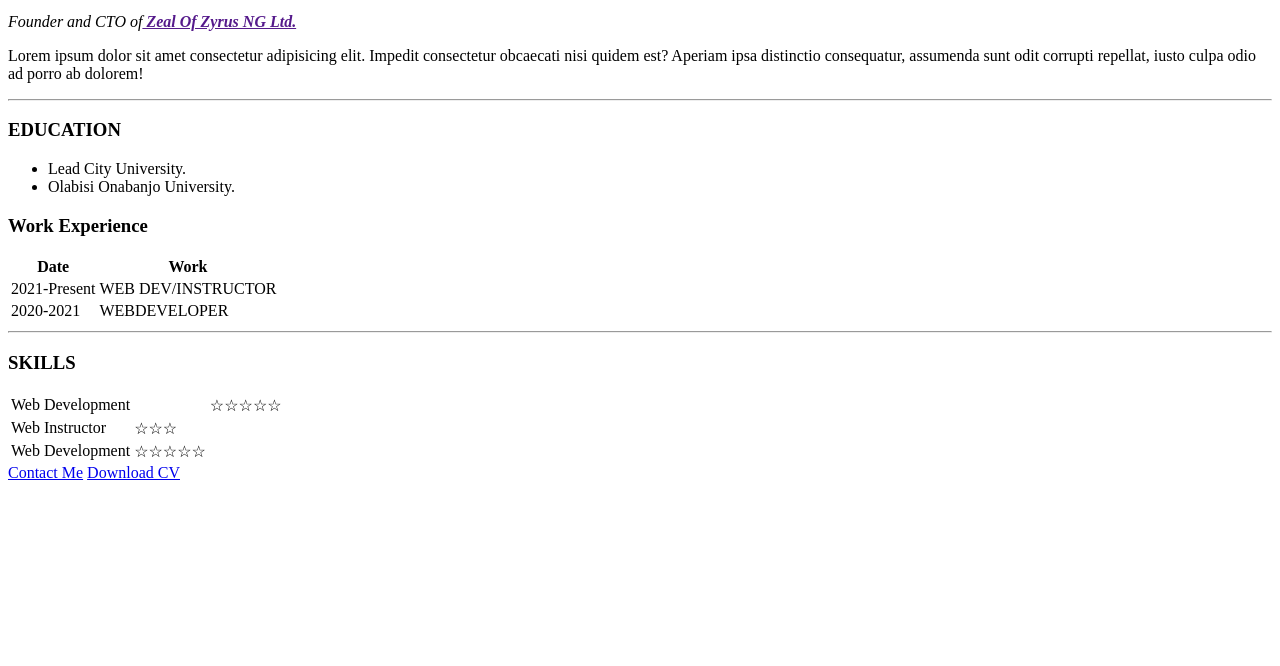
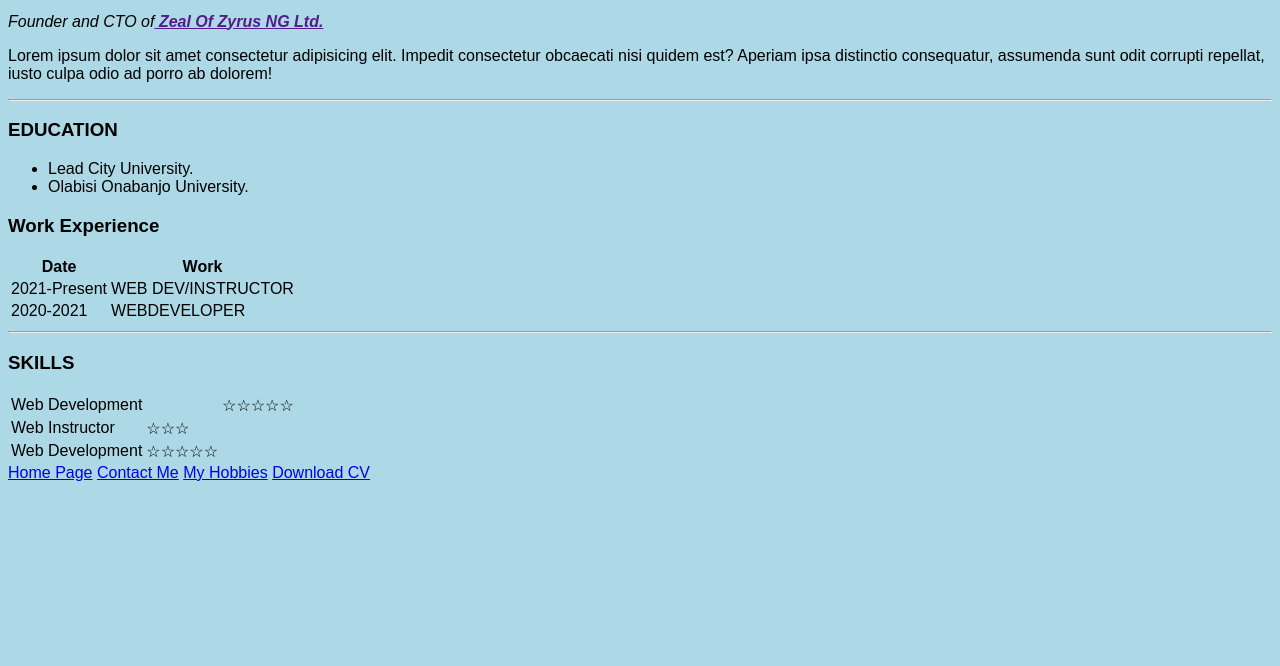
Before and after one commit to Dazeal/My-CV, a plain HTML site: page index.html in a window 1280 px wide. Shown: the part 134-800 px from the top of the page. Drawn offline with Linux system fonts and the light colour scheme.

Commit message:
Update index.html

```diff
--- a/index.html
+++ b/index.html
@@ -5,6 +5,11 @@
     <meta http-equiv="X-UA-Compatible" content="IE=edge">
     <meta name="viewport" content="width=device-width, initial-scale=1.0">
     <title>MY CV</title>
+<style>
+body{
+Background-color:lightblue;
+font-family:sans-serif;
+</style>
 </head>
 <body>
  <table>
@@ -55,7 +60,9 @@
 <td>&#9734;&#9734;&#9734;&#9734;&#9734;</td>
 </tr>
 </table>
+<a href="html-project.html">Home Page</a>
 <a href="contact.html">Contact Me</a>
+<a href="myhobbies.html">My Hobbies</a>
 <a href="CVmine.docx.docx"
 target="download">Download CV</a>
 </body>
```
